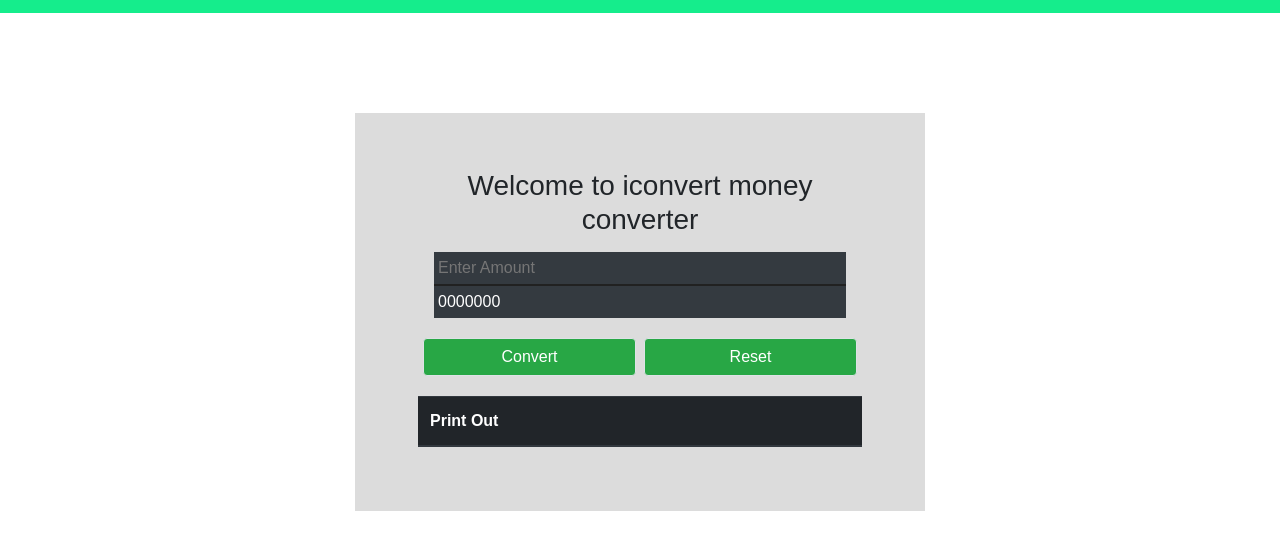
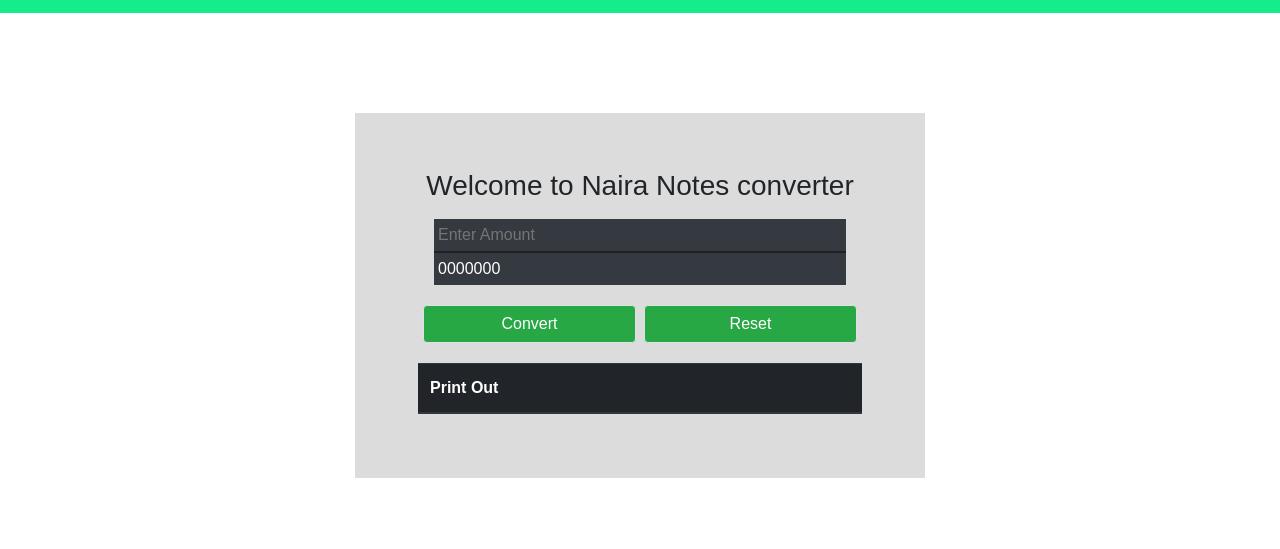
Before and after one commit to Aliyugambo/NairaNoteConverter, a plain HTML site: page index.html in a window 1280 px wide. Shown: the part 75-624 px from the top of the page. Drawn offline with nearby package versions, Linux system fonts and the light colour scheme.

Commit message:
FSI:Naira converter

```diff
--- a/index.html
+++ b/index.html
@@ -45,7 +45,7 @@
                 <div id="calc" class="">
                     <div id="subcalc" class="p-5">
                       <div id="welcome" class="p-2">
-                        <p class="text-center h3">Welcome to iconvert money converter</p>
+                        <p class="text-center h3">Welcome to Naira Notes converter</p>
                         <div id="userinput">
                           <div class="p-2 shadow-md">
                               <input type="text" class="p-1 border-0 bg-dark col" placeholder="Enter Amount" disabled> <br>
```
